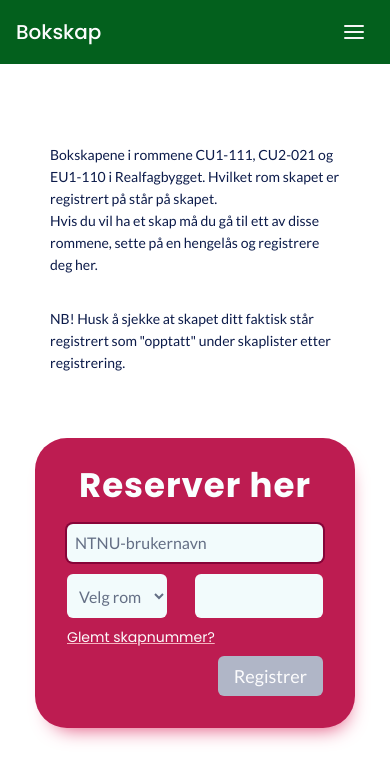
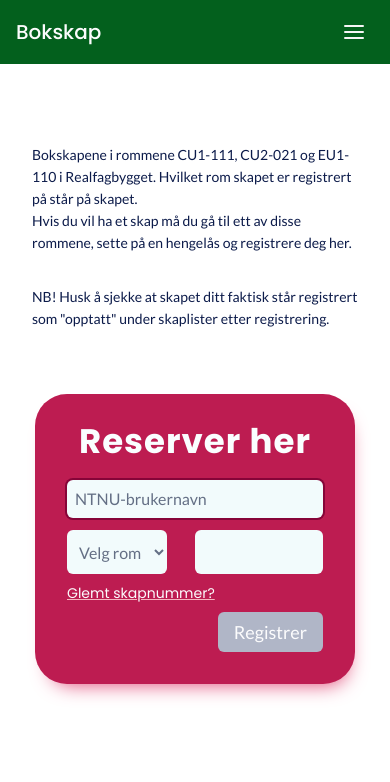
Before and after one commit to Nabla-NTNU/bokskap-vue, a Vue app: page / in a window 390 px wide. Shown: the top 782 px of the page. Built offline with nearby package versions, Linux system fonts and the light colour scheme.

Commit message:
Small additions to responsiveness

```diff
--- a/src/components/MainContent.vue
+++ b/src/components/MainContent.vue
@@ -1,5 +1,5 @@
 <template>
-    <div class="text-dark font-poppins text-m max-w-280 min-h-screen px-[50px] mx-auto my-20">
+    <div class="text-dark font-poppins text-m max-w-280 min-h-screen max-s:px-[32px] s:px-[50px] mx-auto my-20">
         <!-- Content -->
         <slot></slot>
     </div>
--- a/src/views/Hjem.vue
+++ b/src/views/Hjem.vue
@@ -45,7 +45,7 @@ onMounted(() => {
         </div>
 
         <!-- Form Section -->
-        <div class="bg-pink-500 font-lato max-s:w-[320px] s:w-[460px] shadow-pink text-white px-8 pt-4 pb-8 rounded-[32px]">
+        <div class="bg-pink-500 font-lato max-2xs:w-[100%] max-s:w-[320px] s:w-[460px] shadow-pink text-white max-2xs:px-4 2xs:px-8 pt-4 pb-8 rounded-[32px]">
             <div class="text-light font-poppins s:text-title-1 max-s:text-smalltitle-1 text-center s:mb-6 max-s:mb-2">Reserver her</div>
 
             <form @submit.prevent="register" class="flex flex-col s:space-y-4 max-s:space-y-2">
```
